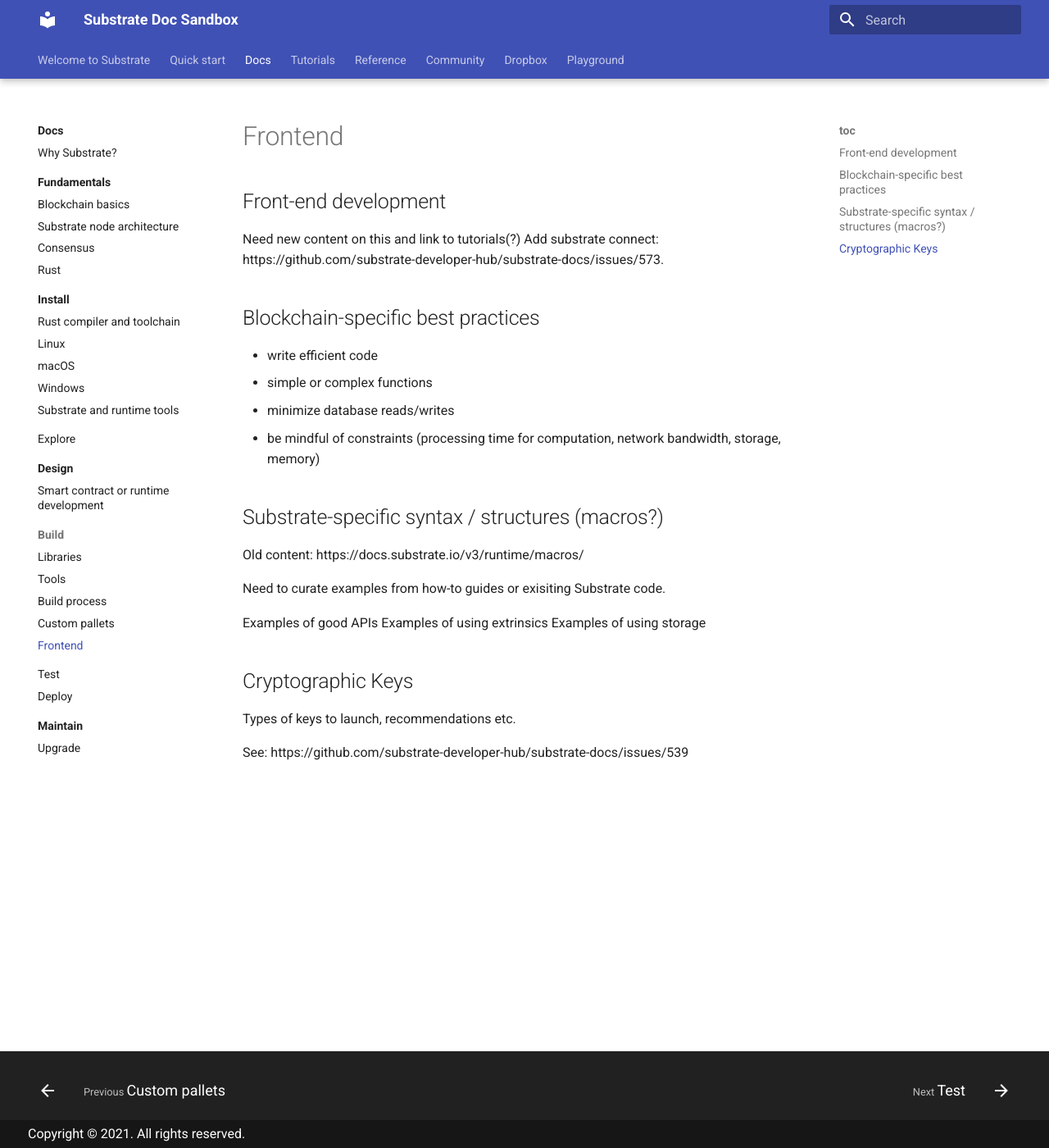
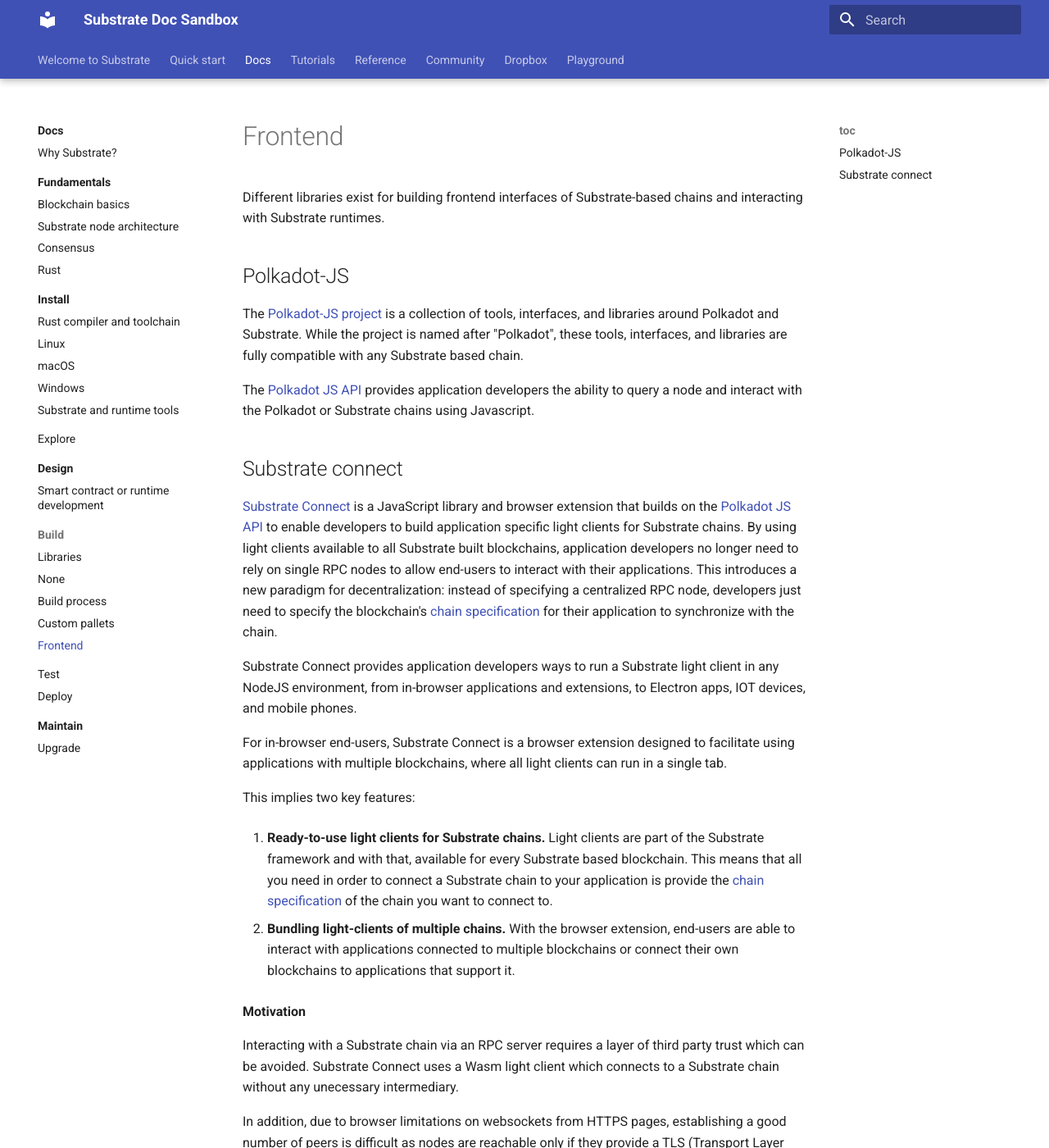
Before and after one commit to polkadot-developers/docs-sandbox, an MkDocs documentation site: the page built from source/docs/main-docs/06-build/frontend.md, in a window 1280 px wide and 1400 px high. Shown: the whole window at 82% size. Built offline with MkDocs 1.6.1 and Material for MkDocs 9.7.7, drawn with Linux system fonts in a browser that asks for light colours; some of the changed text lies outside the part shown.

Commit message:
Update frontend page

```diff
--- a/source/docs/main-docs/06-build/frontend.md
+++ b/source/docs/main-docs/06-build/frontend.md
@@ -2,30 +2,63 @@
 Sub-section: Front-end development
 Type: reference
 
-## Front-end development
+Different libraries exist for building frontend interfaces of Substrate-based chains and interacting with Substrate runtimes.
 
-Need new content on this and link to tutorials(?)
-Add substrate connect: https://github.com/substrate-developer-hub/substrate-docs/issues/573.
+## Polkadot-JS
 
-## Blockchain-specific best practices
+The [Polkadot-JS project](https://polkadot.js.org/docs/) is a collection of tools, interfaces, and libraries around Polkadot and Substrate.
+While the project is named after "Polkadot", these tools, interfaces, and libraries are fully compatible with any Substrate based chain.
 
-* write efficient code
-* simple or complex functions
-* minimize database reads/writes
-* be mindful of constraints (processing time for computation, network bandwidth, storage, memory)
+The [Polkadot JS API](https://polkadot.js.org/docs/api) provides application developers the ability to query a node and interact with the Polkadot or Substrate chains using Javascript.
 
-## Substrate-specific syntax / structures (macros?)
 
-Old content: https://docs.substrate.io/v3/runtime/macros/
+## Substrate connect
 
-Need to curate examples from how-to guides or exisiting Substrate code.
 
-Examples of good APIs
-Examples of using extrinsics
-Examples of using storage
+[Substrate Connect](https://paritytech.github.io/substrate-connect/) is a JavaScript library and browser extension that builds on the [Polkadot JS API](/v3/integration/polkadot-js#polkadot-js-api) to enable developers to build application specific light clients for Substrate chains.
+By using light clients available to all Substrate built blockchains, application developers no longer need to rely on single RPC nodes to allow end-users to interact with their applications.
+This introduces a new paradigm for decentralization: instead of specifying a centralized RPC node, developers just need to specify the blockchain's [chain specification](/v3/runtime/chain-specs) for their application to synchronize with the chain.
 
-## Cryptographic Keys
+Substrate Connect provides application developers ways to run a Substrate light client in any NodeJS environment, from in-browser applications and extensions, to Electron apps, IOT devices, and mobile phones.
 
-Types of keys to launch, recommendations etc.
+For in-browser end-users, Substrate Connect is a browser extension designed to facilitate using applications with multiple blockchains, where all light clients can run in a single tab.
 
-See: https://github.com/substrate-developer-hub/substrate-docs/issues/539
+This implies two key features:
+
+1. **Ready-to-use light clients for Substrate chains.** Light clients are part of the Substrate framework and with that, available for every Substrate based blockchain.
+This means that all you need in order to connect a Substrate chain to your application is provide the [chain specification](/v3/runtime/chain-specs) of the chain you want to connect to.
+
+2. **Bundling light-clients of multiple chains.** With the browser extension, end-users are able to interact with applications connected to multiple blockchains or connect their own blockchains to applications that support it.
+
+**Motivation**
+
+Interacting with a Substrate chain via an RPC server requires a layer of third party trust which can be avoided.
+Substrate Connect uses a Wasm light client which connects to a Substrate chain without any unecessary intermediary.
+
+In addition, due to browser limitations on websockets from HTTPS pages, establishing a good number of peers is difficult as nodes are reachable only if they provide a TLS (Transport Layer Security) certificate.
+Substrate Connect provides a browser extension to overcome this limitation and to keep the chains synced in the background, making applications on a Substrate chain faster.
+
+**How it works**
+
+The extension runs a single light client, [Smoldot](https://github.com/paritytech/smoldot) that manages connecting to different blockchains.
+Whenever a user opens an app in a new browser tab it asks the extension to connect to whatever blockchains the app is interested in.
+The light client is smart enough to share resources so that it only connects to a network once even if there are multiple apps talking to it.
+
+The [`@substrate/connect`](https://www.npmjs.com/package/@substrate/connect) library has the following capabilities:
+
+- It detects whether a user has the Substrate Connect browser extension installed.
+If it isn't installed, it falls back to instantiating a light client directly in the page.
+
+- It handles receiving and listening for messages from the browser extension and provider.
+
+- It manages an app's connection to multiple blockchains, creating an instance of Smoldot and connecting the app to it.
+
+**Usage**
+
+When used in individual projects, the Substrate Connect node module will first check for the installed extension.
+If available, it will try to connect to the light client running inside the extension.
+Only if the extension is not installed will it start a light client in the browser tab.
+
+Learn how to integrate Substrate Connect in your applications [here](https://paritytech.github.io/substrate-connect/).
+
+[ _TODO : Add substrate connect note: https://github.com/substrate-developer-hub/substrate-docs/issues/573_ ].
```
Also changed, not shown: old-docs-migration/docs/05-integrate/c-substrate-connect.md (deleted, +0 -85 lines), source/docs/main-docs/06-build/tools.md (deleted, +0 -16 lines).
